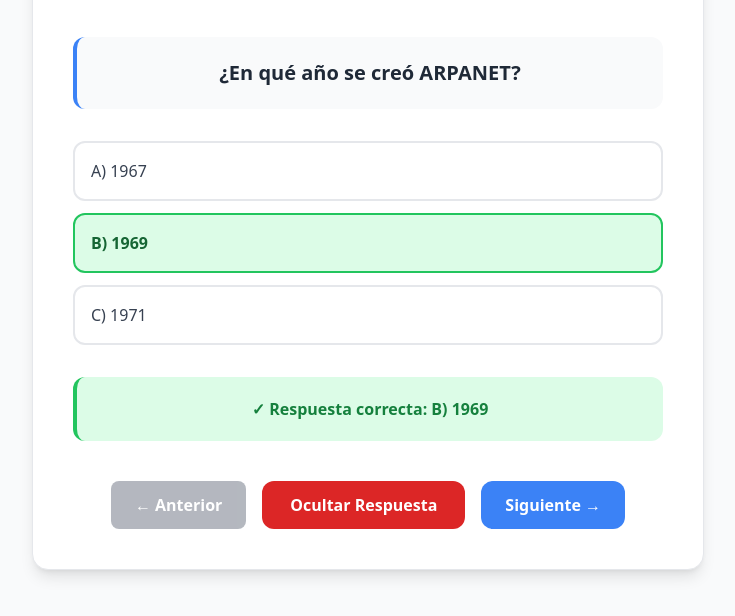
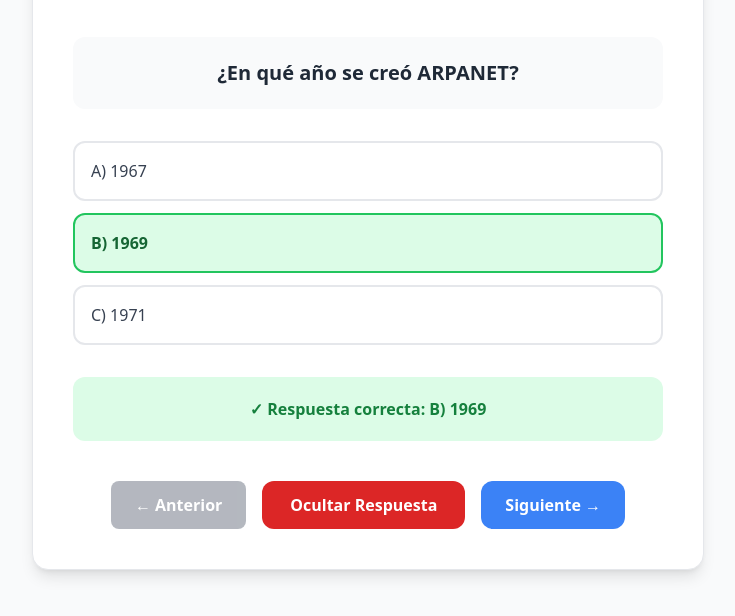
Before and after one commit to hdz-kevin/quiz-js, a plain HTML site: page index.html in a window 1280 px wide. Both pictures are taken after a click on the button "Mostrar Respuesta". Shown: the part 180-796 px from the top of the page, without its empty margins (272-1007 px from the left). Drawn offline with nearby package versions, Linux system fonts and the light colour scheme.

Commit message:
remove the border from the question and the revealed answer

```diff
--- a/index.html
+++ b/index.html
@@ -17,7 +17,7 @@
 
         <div class="mb-10">
             <!-- Pregunta -->
-            <div class="text-xl font-semibold text-gray-800 text-center leading-relaxed p-5 bg-gray-50 rounded-xl border-l-4 border-blue-500 mb-8" id="questionText">
+            <div class="text-xl font-semibold text-gray-800 text-center leading-relaxed p-5 bg-gray-50 rounded-xl mb-8" id="questionText">
             </div>
 
             <!-- Opciones -->
@@ -25,7 +25,7 @@
             </div>
 
             <!-- Respuesta correcta -->
-            <div class="hidden bg-green-100 border-l-4 border-green-500 text-green-700 p-5 rounded-xl text-center font-semibold" id="answerRevealed">
+            <div class="hidden bg-green-100 text-green-700 p-5 rounded-xl text-center font-semibold" id="answerRevealed">
             </div>
         </div>
 
```
